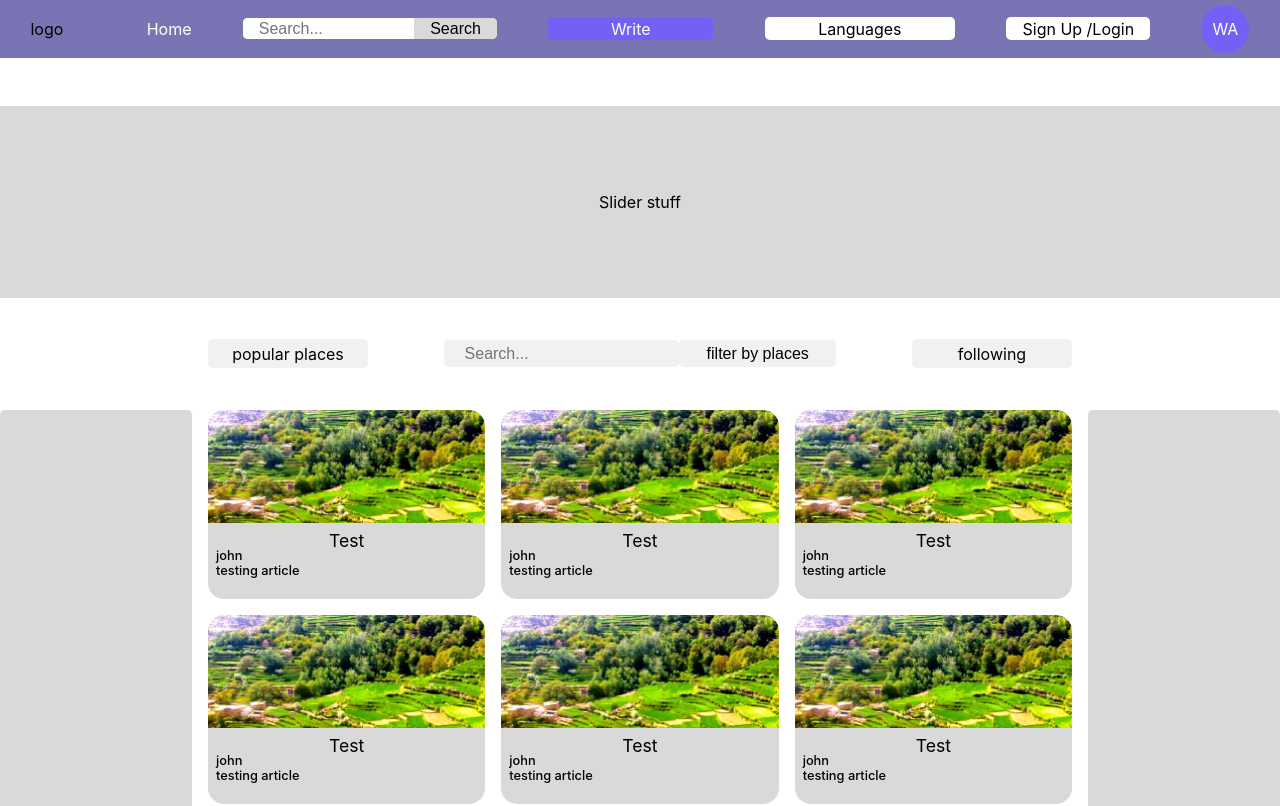
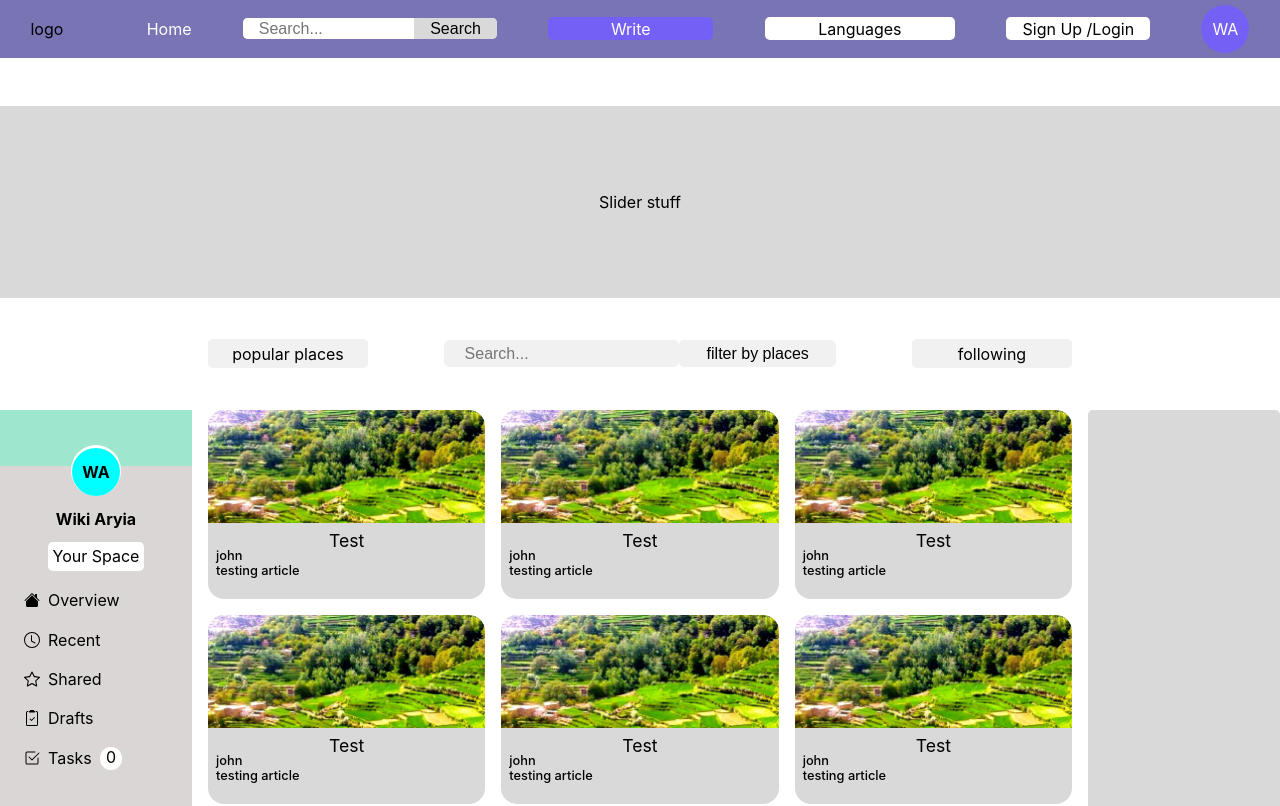
Before and after one commit to wiki-Arya-Team/wiki-aryia-frontend, a React (Create React App) app: page / in a window 1280 px wide. Shown: the top 806 px of the page. Built offline with nearby package versions, Linux system fonts and the light colour scheme.

Commit message:
Complete profile section from HomePage

```diff
--- a/src/App.css
+++ b/src/App.css
@@ -219,7 +219,6 @@
   background-color: #D9D9D9;
 }
 
-
 /* card component ------------------------------ */
 .card {
   width: 100%;
@@ -259,9 +258,97 @@
 
 /* -------------- placing components -------------- */
 
-.home__sidebar-left {
+
+
+/* profile component -------------------------- */
+
+.profile {
+  background-color: #dad6d5;
   grid-column: 1/2;
   grid-row: 3/4;
+  display: flex;
+  flex-direction: column;
+  align-items: center;
+  isolation: isolate;
+  max-height: 25rem;
+  text-transform: capitalize;
+}
+
+.profile__header {
+  width: 100%;
+  display: grid;
+  place-items: center;
+  gap: .8rem;
+  padding-block-start: 2.4rem;
+  position: relative;
+}
+
+.profile__header::after {
+  width: 100%;
+  height: 3.5rem;
+  background-color: #9ee6ce;
+  content: '';
+  top: 0;
+  position: absolute;
+  z-index: -2;
+}
+
+.profile__name {
+  font-weight: bold;
+}
+
+.profile__space {
+  background-color: #fff;
+  padding: .3rem;
+  border-radius: var(--bor-radius);
+}
+
+.profile__avatar {
+  width: 3rem;
+  height: 3rem;
+  display: grid;
+  place-content: center;
+  border-radius: 50%;
+  background-color: #00ffff;
+  font-weight: bold;
+  position: relative;
+
+}
+
+.profile__avatar::after {
+  content: "";
+  width: 105%;
+  height: 105%;
+  position: absolute;
+  border-radius: 50%;
+  justify-self: center;
+  bottom: .01rem;
+  background-color: #fff;
+  z-index: -1;
+}
+
+.profile__content {
+  list-style-type: none;
+  align-self: flex-start;
+  width: 100%;
+  padding-inline: 1.5rem;
+}
+
+.profile__link {
+  display: flex;
+  justify-content: flex-start;
+  align-items: center;
+  column-gap: .5rem;
+  margin-block: 1.2rem;
+}
+
+.profile__tasks {
+  background-color: #fff;
+  width: 1.4rem;
+  height: 1.4rem;
+  display: flex;
+  justify-content: center;
+  border-radius: 50%;
 }
 
 .home__sidebar-right {
--- /dev/null
+++ b/src/components/Profile.js
@@ -0,0 +1,38 @@
+import React from "react";
+import overview from "../assets/house-fill.svg";
+import recent from "../assets/clock.svg";
+import star from "../assets/star.svg";
+import drafts from "../assets/clipboard2-check.svg";
+import tasks from "../assets/check2-square.svg";
+
+function Profile() {
+  const links = [
+    { name: "overview", icon: overview },
+    { name: "recent", icon: recent },
+    { name: "shared", icon: star },
+    { name: "drafts", icon: drafts },
+    { name: "tasks", icon: tasks, tasks: 0 },
+  ];
+  return (
+    <div className="profile ">
+      <header className="profile__header">
+        <div className="profile__avatar">WA</div>
+        <p className="profile__name">Wiki Aryia</p>
+        <p className="profile__space">your space</p>
+      </header>
+
+      <ul className="profile__content">
+        {links.map(({ name, icon, tasks }) => {
+          return (
+            <li className="profile__link" key={name}>
+              <img src={icon} alt={name} /> <p>{name}</p>
+              {tasks !== undefined && <p className="profile__tasks">{tasks}</p>}
+            </li>
+          );
+        })}
+      </ul>
+    </div>
+  );
+}
+
+export default Profile;
--- a/src/pages/HomePage.js
+++ b/src/pages/HomePage.js
@@ -2,82 +2,81 @@ import React from "react";
 import Slider from "../components/Slider";
 import SideBar from "../components/SideBar";
 import Card from "../components/Card";
-import image from "../assets/rectangle.png"
+import image from "../assets/rectangle.png";
 import SearchBar from "../components/SearchBar";
+import Profile from "../components/Profile";
 const cards = [
-
   {
     title: "test",
     author: "john",
     desc: "testing article ",
-    img: image
+    img: image,
   },
   {
     title: "test",
     author: "john",
     desc: "testing article ",
-    img: image
+    img: image,
   },
   {
     title: "test",
     author: "john",
     desc: "testing article ",
-    img: image
+    img: image,
   },
   {
     title: "test",
     author: "john",
     desc: "testing article ",
-    img: image
+    img: image,
   },
   {
     title: "test",
     author: "john",
     desc: "testing article ",
-    img: image
+    img: image,
   },
   {
     title: "test",
     author: "john",
     desc: "testing article ",
-    img: image
+    img: image,
   },
   {
     title: "test",
     author: "john",
     desc: "testing article ",
-    img: image
+    img: image,
   },
   {
     title: "test",
     author: "john",
     desc: "testing article ",
-    img: image
+    img: image,
   },
   {
     title: "test",
     author: "john",
     desc: "testing article ",
-    img: image
-  }
-]
+    img: image,
+  },
+];
 const HomePage = () => {
-  return <div className="home">
-    <Slider />
+  return (
+    <div className="home">
+      <Slider />
 
-    <SideBar className={"home__sidebar-left"} />
+      <Profile className={"home__sidebar-left"} />
+      <SearchBar />
 
-<SearchBar/>
-
-    <div className="home__cards-container">
-      {
-        cards.map((props, i) => {
-          return <Card {...props} key={i} />
-        })
-      }
+      <div className="home__cards-container">
+        {cards.map((props, i) => {
+          return <Card {...props} key={i} />;
+        })}
+      </div>
+      <SideBar className={"home__sidebar-right"} />
     </div>
-    <SideBar className={"home__sidebar-right"} />
-  </div>;
+  );
 };
 
 export default HomePage;
```
